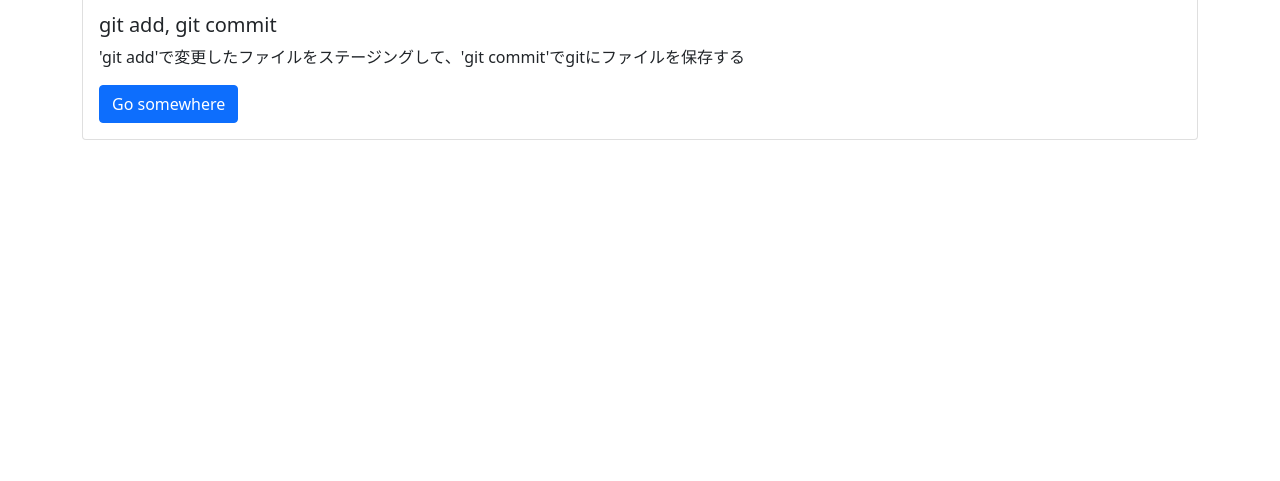
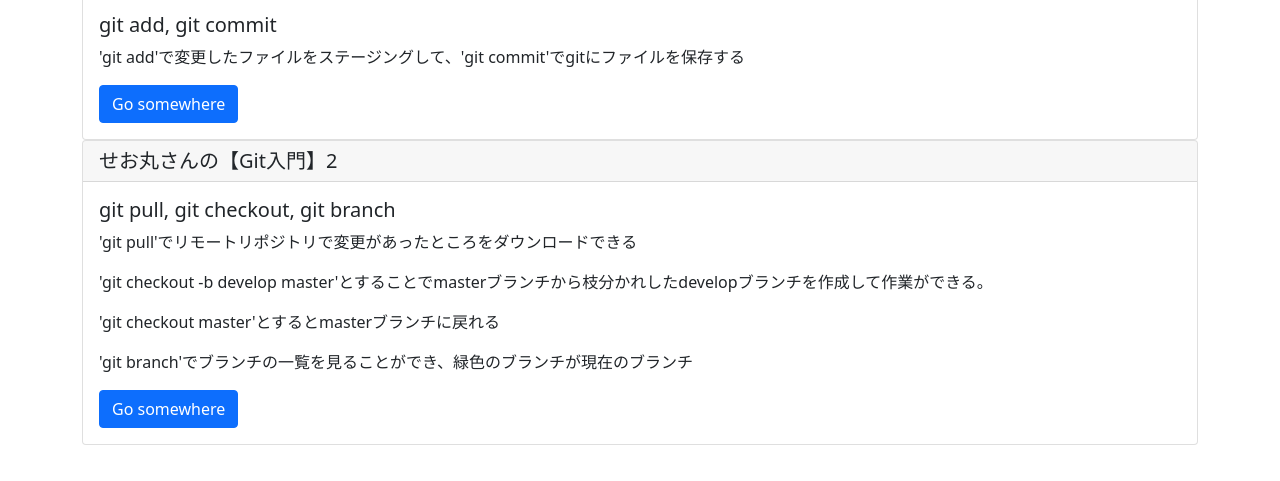
Before and after one commit to Jun5839/hello_git, a plain HTML site: page index.html in a window 1280 px wide. Shown: the part 101-582 px from the top of the page. Drawn offline with nearby package versions, Linux system fonts and the light colour scheme.

Commit message:
third commit

```diff
--- a/index.html
+++ b/index.html
@@ -24,6 +24,20 @@
           </div>
     </div>
 
+    <div class="container">
+        <div class="card">
+            <h5 class="card-header">せお丸さんの【Git入門】2</h5>
+            <div class="card-body">
+              <h5 class="card-title">git pull, git checkout, git branch</h5>
+              <p class="card-text">'git pull'でリモートリポジトリで変更があったところをダウンロードできる</p>
+              <p class="card-text">'git checkout -b develop master'とすることでmasterブランチから枝分かれしたdevelopブランチを作成して作業ができる。</p>
+              <p class="card-text">'git checkout master'とするとmasterブランチに戻れる</p>
+              <p class="card-text">'git branch'でブランチの一覧を見ることができ、緑色のブランチが現在のブランチ</p>
+              <a href="#" class="btn btn-primary">Go somewhere</a>
+            </div>
+          </div>
+    </div>
+
     <!-- Optional JavaScript; choose one of the two! -->
 
     <!-- Option 1: Bootstrap Bundle with Popper -->
```
